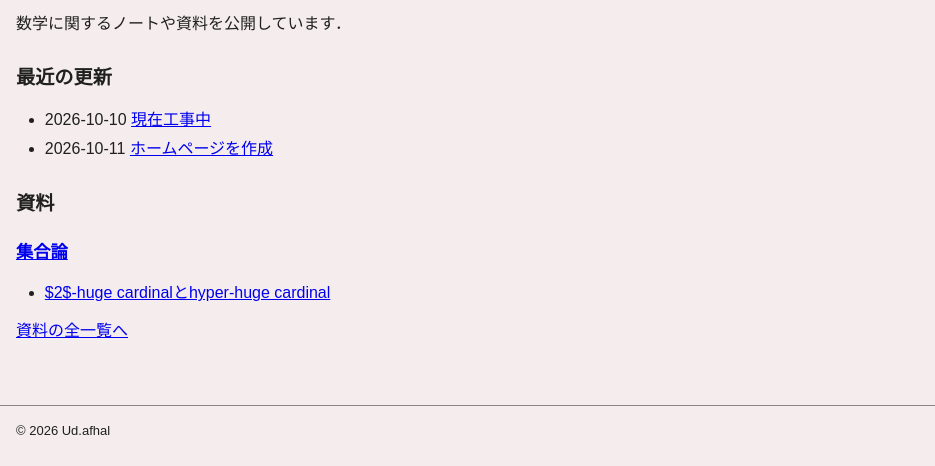
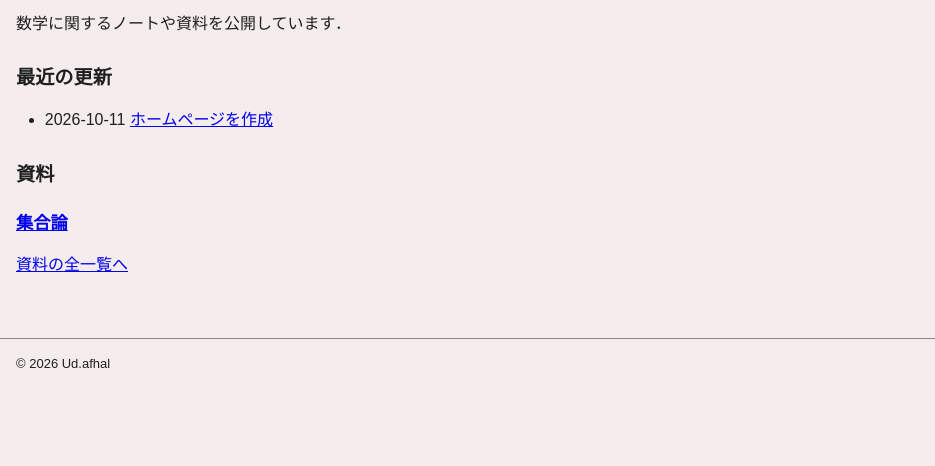
Before and after one commit to ud-afhal/ud-afhal.github.io, a plain HTML site: page index.html in a window 1280 px wide. Shown: the part 542-1008 px from the top of the page, without its empty margins (0-935 px from the left). After the commit the page ends 941 px from the top, so only its background shows below. Drawn offline with Linux system fonts and the light colour scheme.

Commit message:
Update index.html

```diff
--- a/index.html
+++ b/index.html
@@ -50,16 +50,16 @@
 <p>数学に関するノートや資料を公開しています．</p>
 <h2>最近の更新</h2>
 <ul class="date-list">
-  <li><span class="date">2026-10-10</span> <a href="materials/set-theory.html">現在工事中</a></li>
+ <!-- <li><span class="date">2026-10-xx</span> <a href="materials/set-theory.html">現在工事中</a></li> -->
   <li><span class="date">2026-10-11</span> <a href="index.html">ホームページを作成</a></li>
 </ul>
 <h2>資料</h2>
 <div class="material-groups">
   <section class="material-group">
     <h3><a href="materials.html#set-theory">集合論</a></h3>
-    <ul>
+   <!-- <ul>
       <li><a href="materials/2huge_and_hyperhuge.html">$2$-huge cardinalとhyper-huge cardinal</a></li>
-    </ul>
+    </ul> -->
   </section>
 </div>
 <p><a href="materials.html">資料の全一覧へ</a></p>
```
